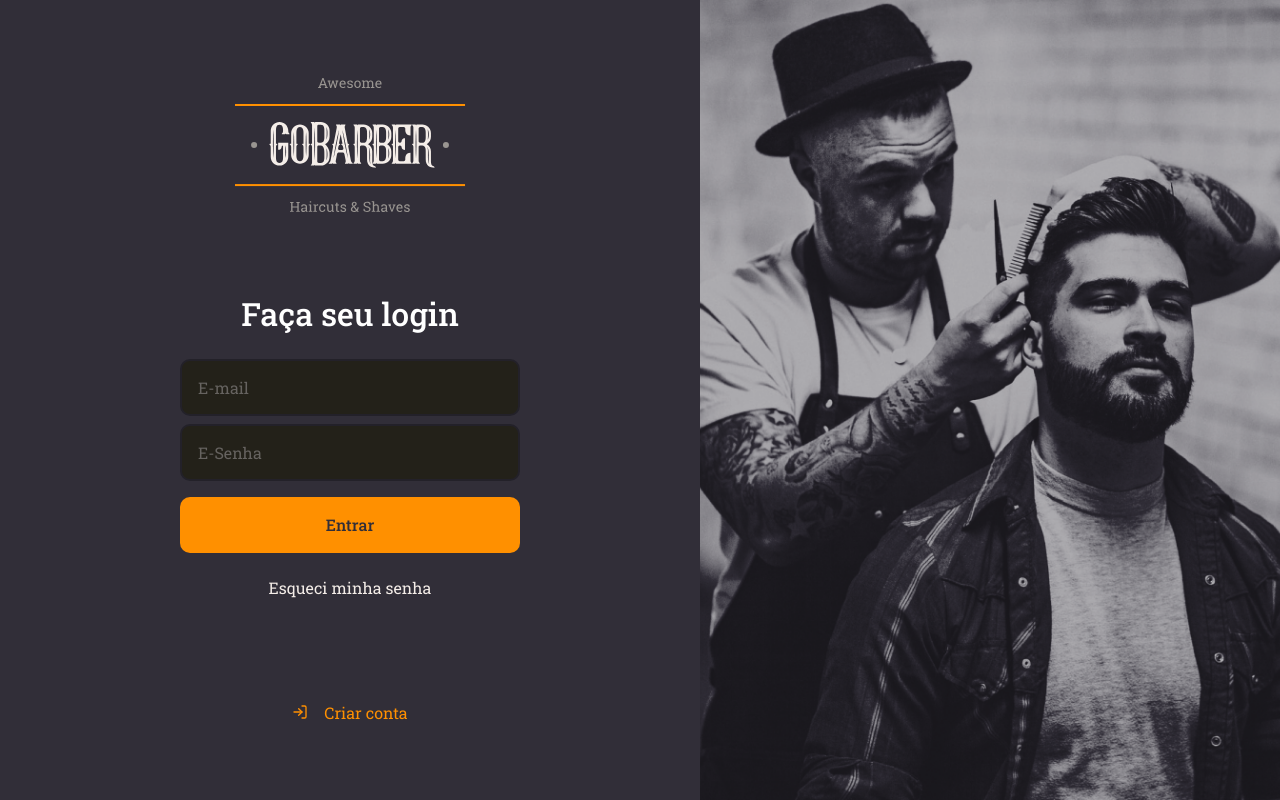
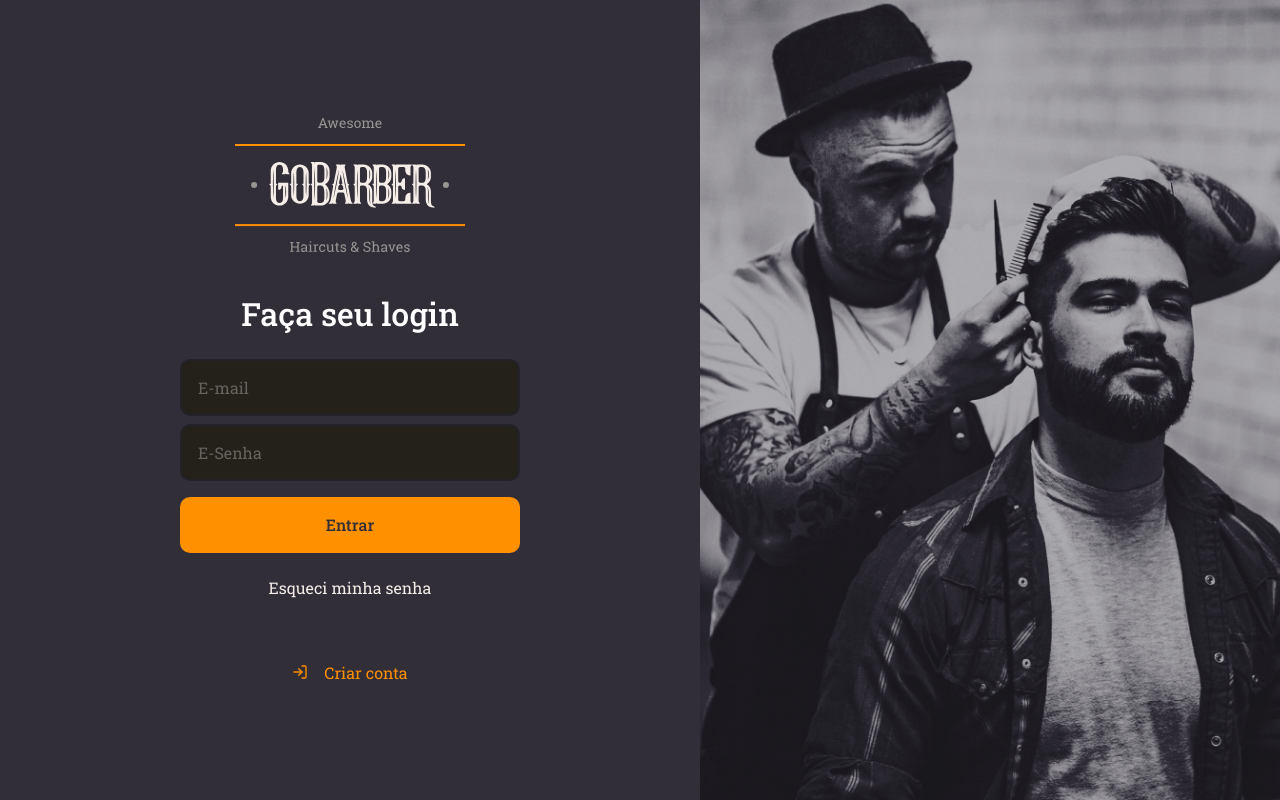
Before and after one commit to lucasrocha20/WEB-GoBarber-V2, a React (Create React App) app: page / in a window 1280 px wide. Built offline with nearby package versions, Linux system fonts and the light colour scheme.

Commit message:
fix styles login page

```diff
--- a/src/pages/SignIn/styles.ts
+++ b/src/pages/SignIn/styles.ts
@@ -20,9 +20,10 @@ export const Content = styled.div`
 
   width: 100%;
   max-width: 700px;
+  margin: 50px 0;
 
   form {
-    margin: 80px 0;
+    margin: 40px 0;
     width: 340px;
     text-align: center;
 
```
